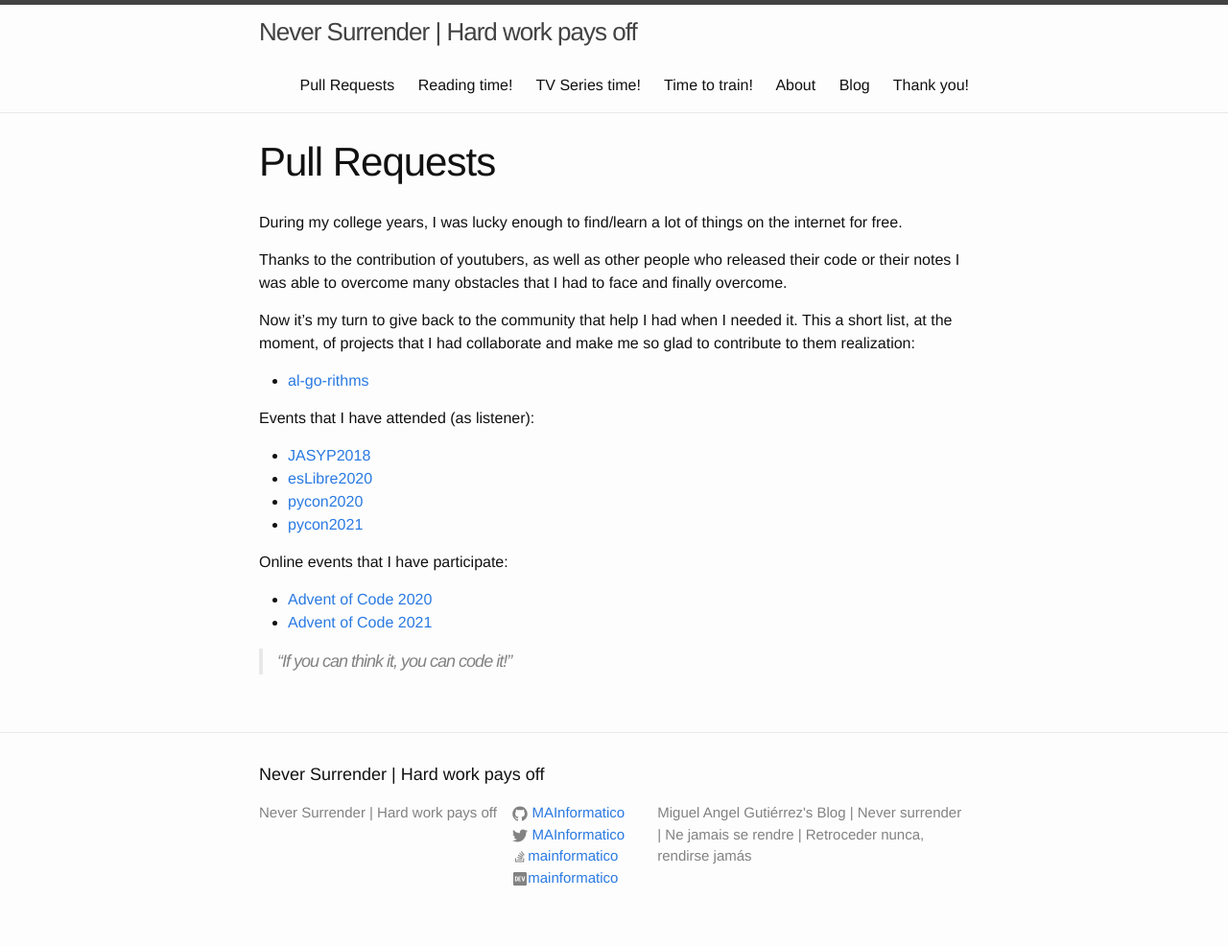
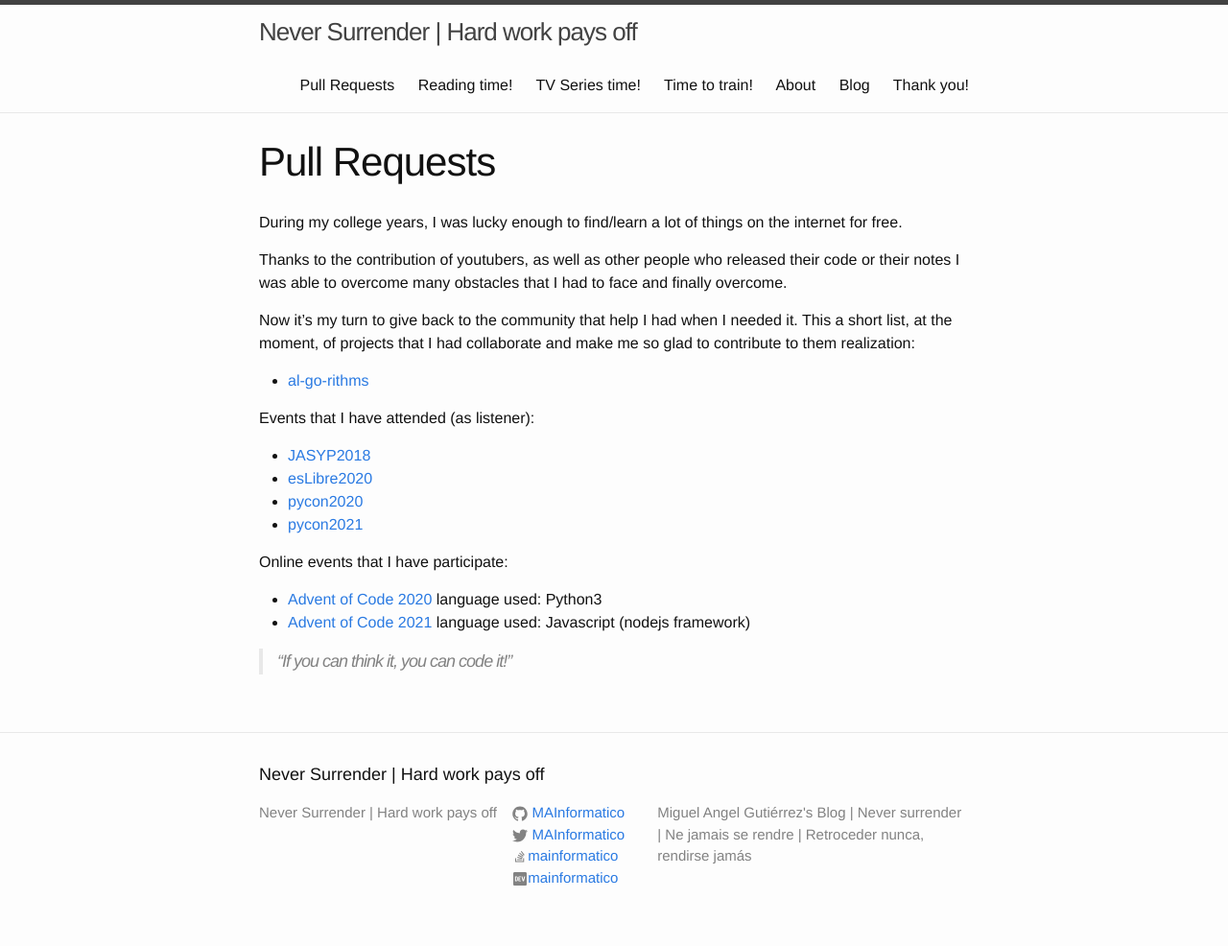
Before and after one commit to MAInformatico/MAInformatico.github.io, a Jekyll site: the page built from Free_Software.md, in a window 1280 px wide. Shown: the whole page at 96% size. Built offline with Jekyll 4.4.1, drawn with Linux system fonts in a browser that asks for light colours.

Commit message:
updating Free_Software section

```diff
--- a/Free_Software.md
+++ b/Free_Software.md
@@ -22,7 +22,7 @@ Events that I have attended (as listener):
 
 Online events that I have participate:
 
-* [Advent of Code 2020](https://adventofcode.com/)
-* [Advent of Code 2021](https://adventofcode.com/)
+* [Advent of Code 2020](https://adventofcode.com/) language used: Python3
+* [Advent of Code 2021](https://adventofcode.com/) language used: Javascript (nodejs framework)
 
 > “If you can think it, you can code it!”
```
